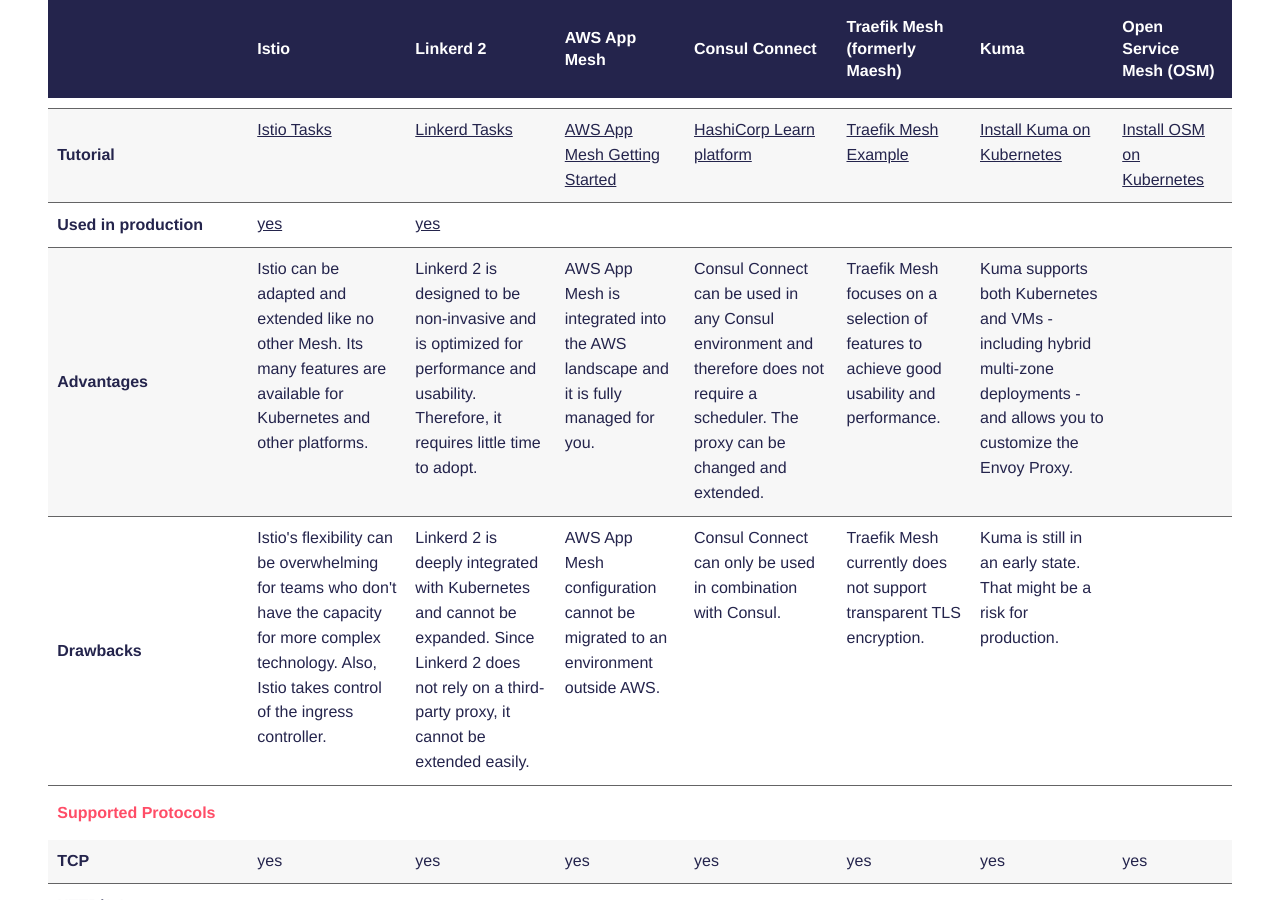
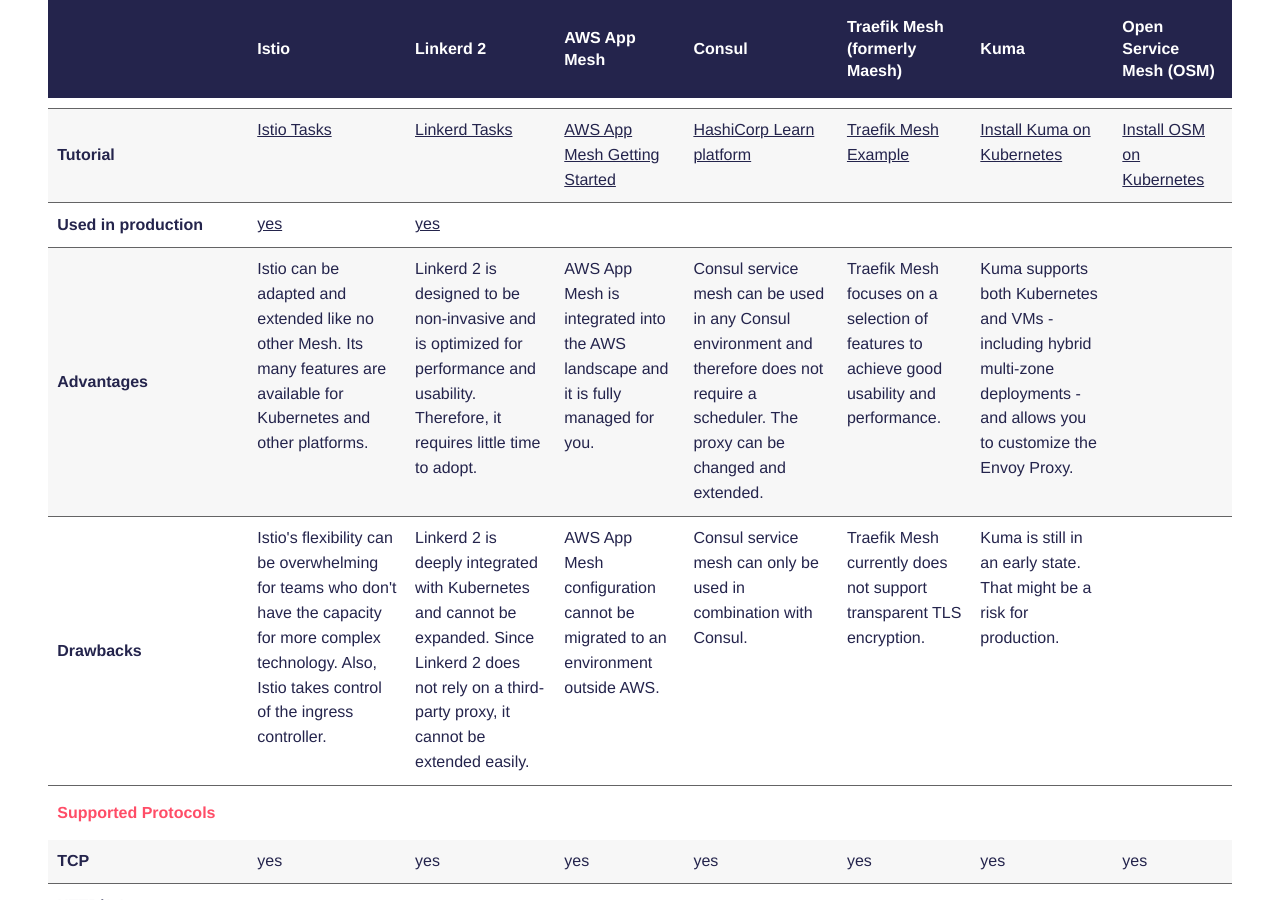
Before and after one commit to servicemesh-es/servicemesh.es, a Jekyll site: the page built from index.md, in a window 1280 px wide and 900 px high, scrolled down 5559 px. Built offline with Jekyll 4.4.1, drawn with Linux system fonts in a browser that asks for light colours; some web fonts are replaced; some of the changed text lies outside the part shown.

Commit message:
Remove Connect feature name from Consul
Remove 'connect' name from Consul. Connect is a feature of Consul, and
not a separate project. Dropping the name to avoid confusion.

```diff
--- a/_includes/comparison.html
+++ b/_includes/comparison.html
@@ -7,7 +7,7 @@
         <th class="table-head" scope="col">Istio</th>
         <th class="table-head" scope="col">Linkerd 2</th>
         <th class="table-head" scope="col">AWS App Mesh</th>
-        <th class="table-head" scope="col">Consul Connect</th>
+        <th class="table-head" scope="col">Consul</th>
         <th class="table-head" scope="col">Traefik Mesh (formerly Maesh)</th>
         <th class="table-head" scope="col">Kuma</th>
         <th class="table-head" scope="col">Open Service Mesh (OSM)</th>
@@ -99,7 +99,7 @@
             <td>Istio can be adapted and extended like no other Mesh. Its many features are available for Kubernetes and other platforms.</a></td>
             <td>Linkerd 2 is designed to be non-invasive and is optimized for performance and usability. Therefore, it requires little time to adopt.</td>
             <td>AWS App Mesh is integrated into the AWS landscape and it is fully managed for you.</td>
-            <td>Consul Connect can be used in any Consul environment and therefore does not require a scheduler. The proxy can be changed and extended.</td>
+            <td>Consul service mesh can be used in any Consul environment and therefore does not require a scheduler. The proxy can be changed and extended.</td>
             <td>Traefik Mesh focuses on a selection of features to achieve good usability and performance.</td>
             <td>Kuma supports both Kubernetes and VMs - including hybrid multi-zone deployments - and allows you to customize the Envoy Proxy.</td>
             <td></td>
@@ -109,7 +109,7 @@
             <td>Istio's flexibility can be overwhelming for teams who don't have the capacity for more complex technology. Also, Istio takes control of the ingress controller.</td>
             <td>Linkerd 2 is deeply integrated with Kubernetes and cannot be expanded. Since Linkerd 2 does not rely on a third-party proxy, it cannot be extended easily.</td>
             <td>AWS App Mesh configuration cannot be migrated to an environment outside AWS.</td>
-            <td>Consul Connect can only be used in combination with Consul.</td>
+            <td>Consul service mesh can only be used in combination with Consul.</td>
             <td>Traefik Mesh currently does not support transparent TLS encryption.</td>
             <td>Kuma is still in an early state. That might be a risk for production.</td>
             <td></td>
--- a/_includes/head.html
+++ b/_includes/head.html
@@ -19,17 +19,17 @@
   <meta name="date" content="{{ site.time | date: '%Y-%m-%d' }}" scheme="YYYY-MM-DD">
 
   <meta name="title" content="servicemesh.es | Service Mesh Comparison">
-  <meta name="description" content="Service Mesh Feature Comparison — including Istio, Linkerd 2, AWS App Mesh, Consul Connect, Maesh, Kuma, Open Service Mesh (OSM)">
+  <meta name="description" content="Service Mesh Feature Comparison — including Istio, Linkerd 2, AWS App Mesh, Consul, Maesh, Kuma, Open Service Mesh (OSM)">
 
   <meta name="twitter:card" content="summary_large_image" />
   <meta name="twitter:site" content="@INNOQ">
   <meta name="twitter:creator" content="@INNOQ">
   <meta name="twitter:title" content="{{ site.title }}">
-  <meta name="twitter:description" content="Service Mesh Feature Comparison — including Istio, Linkerd 2, AWS App Mesh, Consul Connect, Maesh, Kuma, Open Service Mesh (OSM)">
+  <meta name="twitter:description" content="Service Mesh Feature Comparison — including Istio, Linkerd 2, AWS App Mesh, Consul, Maesh, Kuma, Open Service Mesh (OSM)">
   <meta name="twitter:image" content="https://servicemesh.es/img/table_preview.png?v=BGmQMWez4Q">
 
   <meta property="og:title" content="{{ site.title }}">
-  <meta property="og:description" content="Service Mesh Feature Comparison — including Istio, Linkerd 2, AWS App Mesh, Consul Connect, Maesh, Kuma, Open Service Mesh (OSM)">
+  <meta property="og:description" content="Service Mesh Feature Comparison — including Istio, Linkerd 2, AWS App Mesh, Consul, Maesh, Kuma, Open Service Mesh (OSM)">
   <meta property="og:image" content="https://servicemesh.es/img/table_preview.png?v=BGmQMWez4Q">
   <meta property="og:url" content="https://servicemesh.es/">
 
--- a/_includes/implementations.html
+++ b/_includes/implementations.html
@@ -36,7 +36,7 @@
               <span class="helper"></span>
               <img src="img/consul.png"/ class="img-center" style="max-height: 110px" height="75px">
             </div>
-          <h2 class="list-teaser__headline">Consul/Consul Connect</h2>
+          <h2 class="list-teaser__headline">Consul</h2>
           <p class="list-teaser__text">
             HashiCorp's Consul has been well known as a service discovery solution for a long time. Now that it has adopted the Envoy proxy and Sidecar pattern, Consul can serve as a service mesh for a variety of platforms like Kubernetes and VMs.
           </p>
```
